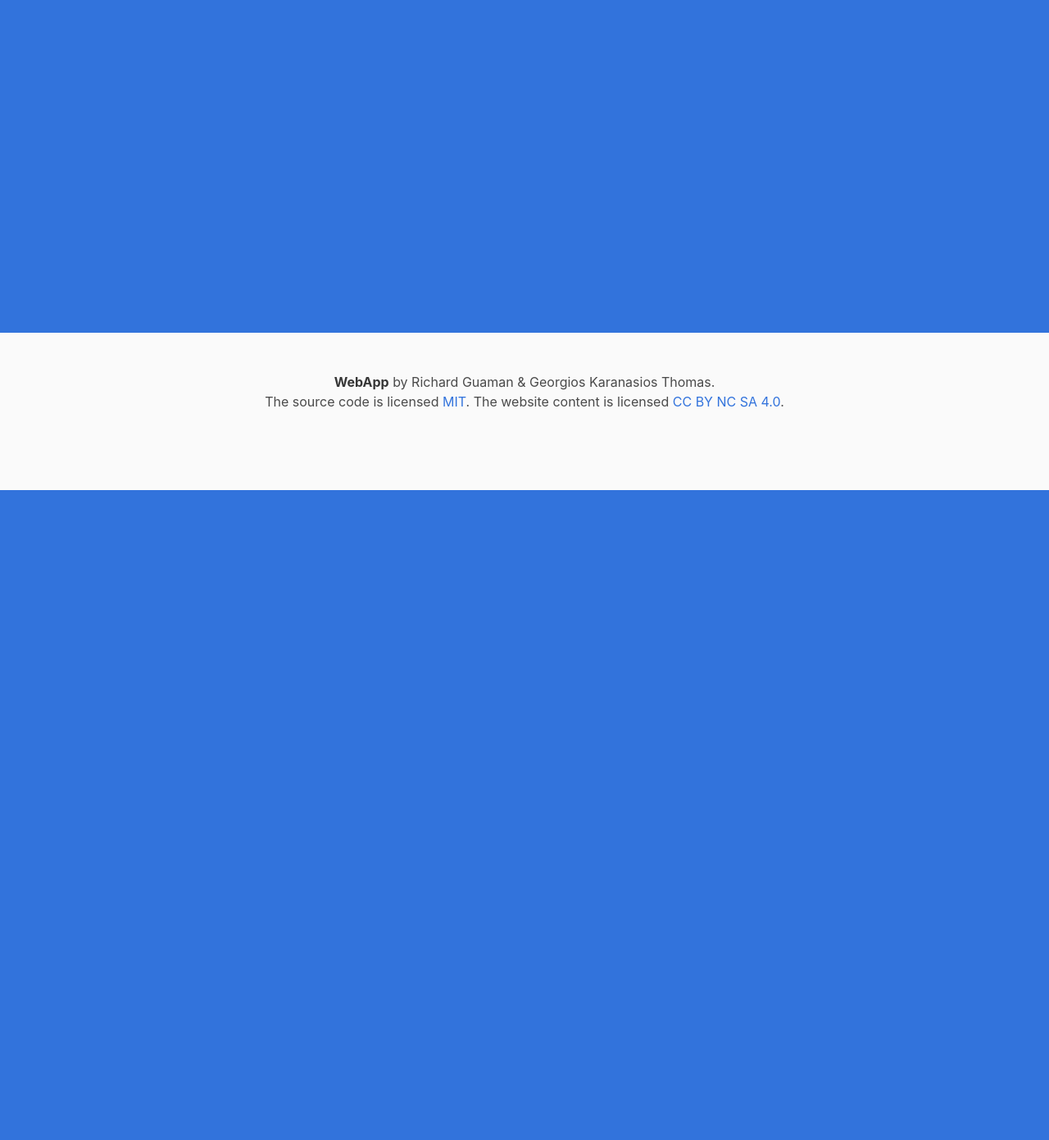
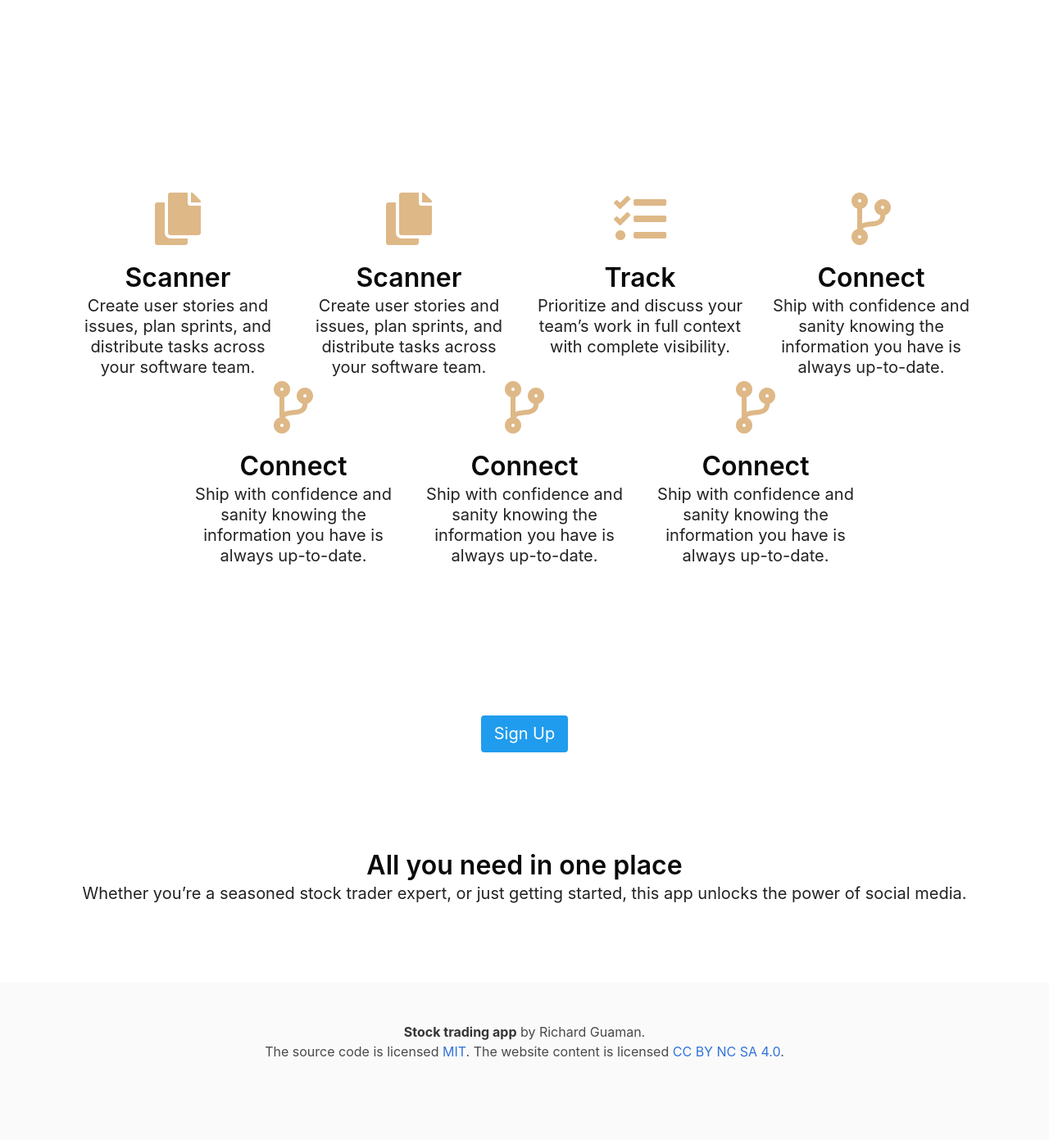
Before and after one commit to richard-gm/stock-market-app, a Django app: page / in a window 1280 px wide. Shown: the part 446-1837 px from the top of the page at 82% size. Before the commit the page ends 1044 px from the top, so only its background shows below. Run offline with Django 3.2, Linux system fonts and the light colour scheme.

Commit message:
routes to main page and Style first commit

```diff
--- a/src/views.py
+++ b/src/views.py
@@ -6,7 +6,7 @@ from .models import Tweet
 
 
 def home_view(request, *args, **kwargs):
-    return render(request, "pages/base.html", context={}, status=200)
+    return render(request, "pages/home.html", context={}, status=200)
 
 
 def tweets_list_view(request, *args, **kwargs):
--- a/templates/pages/base.html
+++ b/templates/base.html
@@ -5,7 +5,7 @@
     <meta charset="utf-8">
     <meta http-equiv="X-UA-Compatible" content="IE=edge">
     <meta name="viewport" content="width=device-width, initial-scale=1">
-    <title>Flask Auth Page</title>
+    <title>StockM App - {% block head_title %}{% endblock head_title%}</title>
     <link rel="stylesheet" href="https://cdnjs.cloudflare.com/ajax/libs/bulma/0.7.2/css/bulma.min.css" />
     <link rel="stylesheet" href="https://cdnjs.cloudflare.com/ajax/libs/font-awesome/5.15.2/css/all.min.css">
 </head>
@@ -62,7 +62,7 @@
       <div class="navbar-end">
         <div class="navbar-item">
           <div class="buttons">
-            <a class="button is-primary">
+            <a class="button is-link">
               <strong>Sign up</strong>
             </a>
             <a class="button is-light">
@@ -74,7 +74,7 @@
     </div>
   </nav>
       </section>
-      <section class="hero is-link is-fullheight">
+      <section class="hero is-white is-fullheight">
         <div class="hero-body">
             <div class="container has-text-centered">
                 {% block content %}
@@ -87,7 +87,7 @@
         <footer class="footer">
             <div class="content has-text-centered">
                 <p>
-                    <strong>WebApp</strong> by Richard Guaman & Georgios Karanasios Thomas</a>. <br>
+                    <strong>Stock trading app</strong> by Richard Guaman</a>. <br>
                     The source code is licensed
                     <a href="http://opensource.org/licenses/mit-license.php">MIT</a>. The website content
                     is licensed <a href="http://creativecommons.org/licenses/by-nc-sa/4.0/">CC BY NC SA 4.0</a>.
--- /dev/null
+++ b/templates/pages/home.html
@@ -0,0 +1,139 @@
+{% extends "base.html" %}
+<br />
+{% block head_title %} Main Page a {% endblock head_title %}
+<br />
+{% block content %}
+
+<div class="hero-body">
+  <div class="container has-text-centered">
+    <div class="columns is-vcentered">
+      <div class="column is-5">
+        <figure class="image is-16by9">
+          <img
+            src="https://resizer.iproimg.com/unsafe/880x/https://assets.iproup.com/assets/jpg/2019/06/4559.jpg?6.3.1"
+            alt="Description"
+          />
+        </figure>
+      </div>
+      <div class="column is-6 is-offset-1">
+        <h1 class="title is-2">Stock Market</h1>
+        <h2 class="subtitle is-4">
+          Let this cover page describe a product or service.
+        </h2>
+        <br />
+        <p class="has-text-centered">
+          <a class="button is-medium is-dark"> Learn more </a>
+        </p>
+      </div>
+    </div>
+  </div>
+</div>
+<br /><br /><br />
+<section class="hero is-white is-fullheight">
+  <div class="hero-body">
+    <div class="container">
+      <div class="columns is-multiline is-centered">
+        <div class="column is-3 has-text-centered">
+          <div class="icon callout-icon">
+            <i class="fas fa-copy fa-4x" style="color: burlywood"></i>
+          </div>
+          <br /><br />
+          <p class="title is-10">Scanner</p>
+          <p class="subtitle is-5">
+            Create user stories and issues, plan sprints, and distribute tasks
+            across your software team.
+          </p>
+        </div>
+
+        <div class="column is-3 has-text-centered">
+          <div class="icon callout-icon">
+            <i class="fas fa-copy fa-4x" style="color: burlywood"></i>
+          </div>
+          <br /><br />
+          <p class="title is-10">Scanner</p>
+          <p class="subtitle is-5">
+            Create user stories and issues, plan sprints, and distribute tasks
+            across your software team.
+          </p>
+        </div>
+
+        <div class="column is-3 has-text-centered">
+          <div class="icon callout-icon">
+            <i class="fas fa-tasks fa-4x" style="color: burlywood"></i>
+          </div>
+          <br /><br />
+          <p class="title is-10">Track</p>
+          <p class="subtitle is-5">
+            Prioritize and discuss your team’s work in full context with
+            complete visibility.
+          </p>
+        </div>
+
+        <div class="column is-3 has-text-centered">
+          <div class="icon callout-icon">
+            <i class="fas fa-code-branch fa-4x" style="color: burlywood"></i>
+          </div>
+          <br /><br />
+          <p class="title is-10">Connect</p>
+          <p class="subtitle is-5">
+            Ship with confidence and sanity knowing the information you have is
+            always up-to-date.
+          </p>
+        </div>
+
+        <div class="column is-3 has-text-centered">
+          <div class="icon callout-icon">
+            <i class="fas fa-code-branch fa-4x" style="color: burlywood"></i>
+          </div>
+          <br /><br />
+          <p class="title is-10">Connect</p>
+          <p class="subtitle is-5">
+            Ship with confidence and sanity knowing the information you have is
+            always up-to-date.
+          </p>
+        </div>
+
+        <div class="column is-3 has-text-centered">
+          <div class="icon callout-icon">
+            <i class="fas fa-code-branch fa-4x" style="color: burlywood"></i>
+          </div>
+          <br /><br />
+          <p class="title is-10">Connect</p>
+          <p class="subtitle is-5">
+            Ship with confidence and sanity knowing the information you have is
+            always up-to-date.
+          </p>
+        </div>
+
+        <div class="column is-3 has-text-centered">
+          <div class="icon callout-icon">
+            <i class="fas fa-code-branch fa-4x" style="color: burlywood"></i>
+          </div>
+          <br /><br />
+          <p class="title is-10">Connect</p>
+          <p class="subtitle is-5">
+            Ship with confidence and sanity knowing the information you have is
+            always up-to-date.
+          </p>
+        </div>
+      </div>
+    </div>
+  </div>
+</section>
+<div class="Sing up">
+  <a class="button is-info is-medium" href="">Sign Up</a>
+</div>
+<br /><br /><br />
+<section class="section" id="how-it-works">
+  <div class="container has-text-centered">
+    <div class="section-header">
+      <h2 class="title">All you need in one place</h2>
+      <h3 class="subtitle">
+        Whether you’re a seasoned stock trader expert, or just getting started,
+        this app unlocks the power of social media.
+      </h3>
+    </div>
+  </div>
+</section>
+
+{% endblock %}
```
Also changed, not shown: templates/pages/index.html (deleted, +0 -16 lines).
